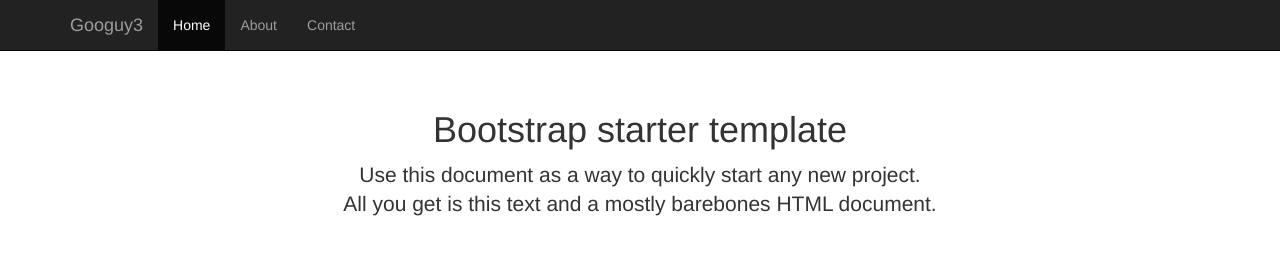
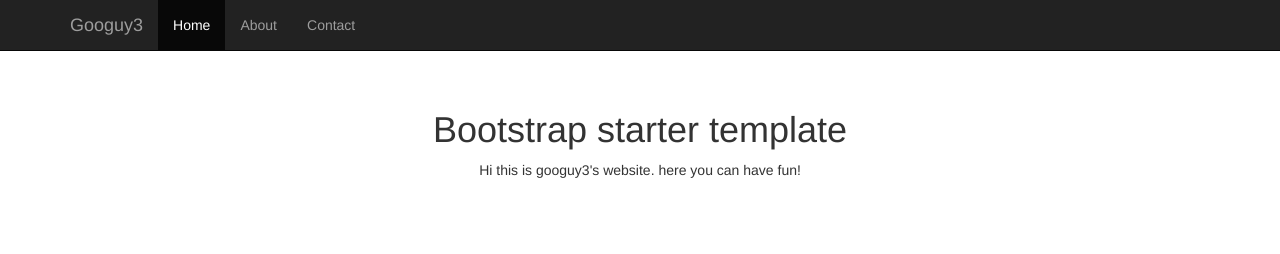
Before and after one commit to ARMmaster17/googuy3.github.io, a plain HTML site: page index.html in a window 1280 px wide. Drawn offline with nearby package versions, Linux system fonts and the light colour scheme.

Commit message:
wrote about my website

```diff
--- a/index.html
+++ b/index.html
@@ -48,7 +48,7 @@
 
       <div class="starter-template">
         <h1>Bootstrap starter template</h1>
-        <p class="lead">Use this document as a way to quickly start any new project.<br> All you get is this text and a mostly barebones HTML document.</p>
+        <p>Hi this is googuy3's website. here you can have fun!</p>
         <!-- Insert your content here -->
       </div>
 
```
